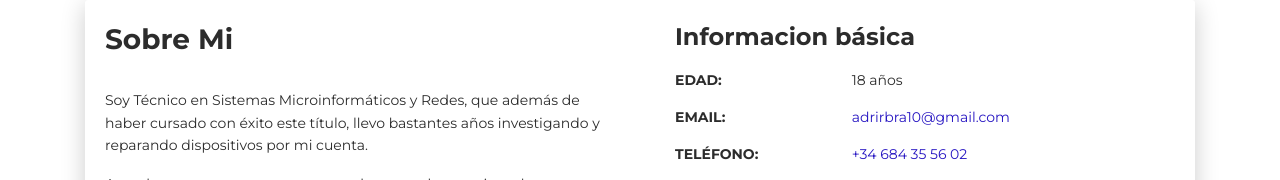
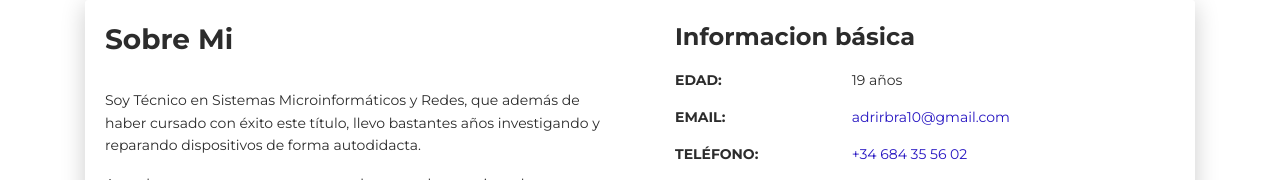
Before and after one commit to Adriribra11/Adriribra11.github.io, a plain HTML site: page index.html in a window 1280 px wide. Shown: the part 620-800 px from the top of the page. Drawn offline with Linux system fonts and the light colour scheme.

Commit message:
Update index.html

```diff
--- a/index.html
+++ b/index.html
@@ -69,7 +69,7 @@
           <div class="card-body">
             <div class="h3 mt-0 title">Sobre Mi</div>
             <p>Soy Técnico en Sistemas Microinformáticos y Redes, que además de haber cursado con éxito este título, llevo bastantes
-               años investigando y reparando dispositivos por mi cuenta.</p>
+               años investigando y reparando dispositivos de forma autodidacta.</p>
             <p>Actualmente, me encuentro cursando un grado superior sobre "Desarrollo de Aplicaciones Web", y también estoy en
               busca de un puesto de trabajo en el que poder desarrollar mis dotes sobre informática y atención al cliente.</p>
           </div>
@@ -79,7 +79,7 @@
             <div class="h4 mt-0 title">Informacion básica</div>
             <div class="row">
               <div class="col-sm-4"><strong class="text-uppercase">Edad:</strong></div>
-              <div class="col-sm-8">18 años</div>
+              <div class="col-sm-8">19 años</div>
             </div>
             <div class="row mt-3">
               <div class="col-sm-4"><strong class="text-uppercase">Email:</strong></div>
```
